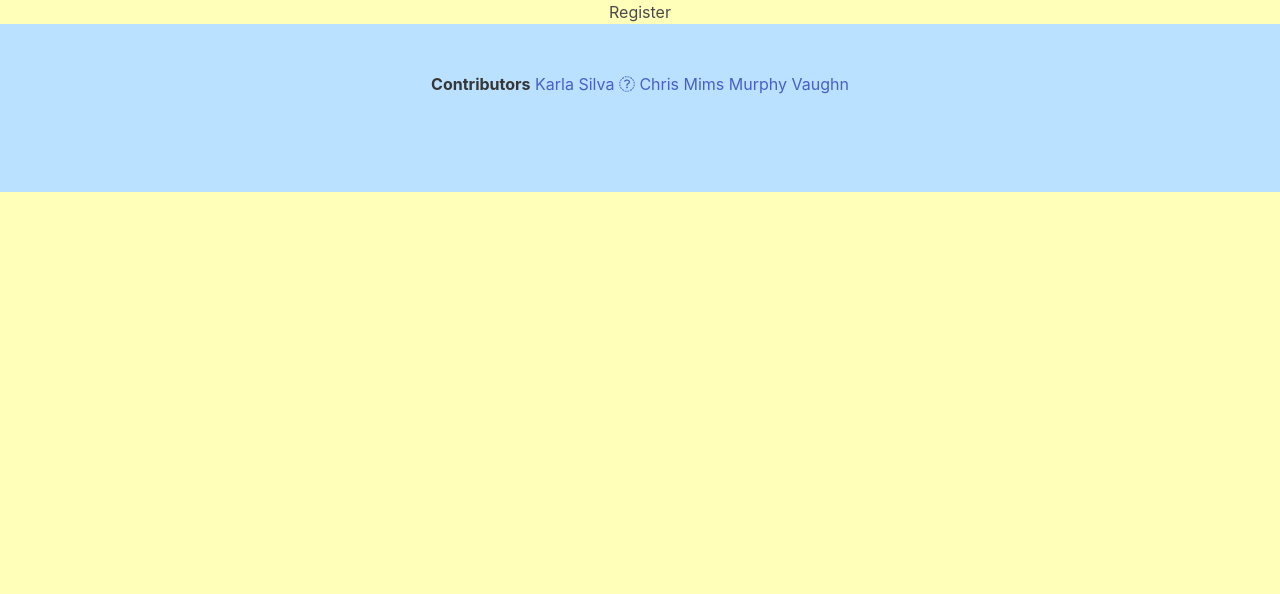
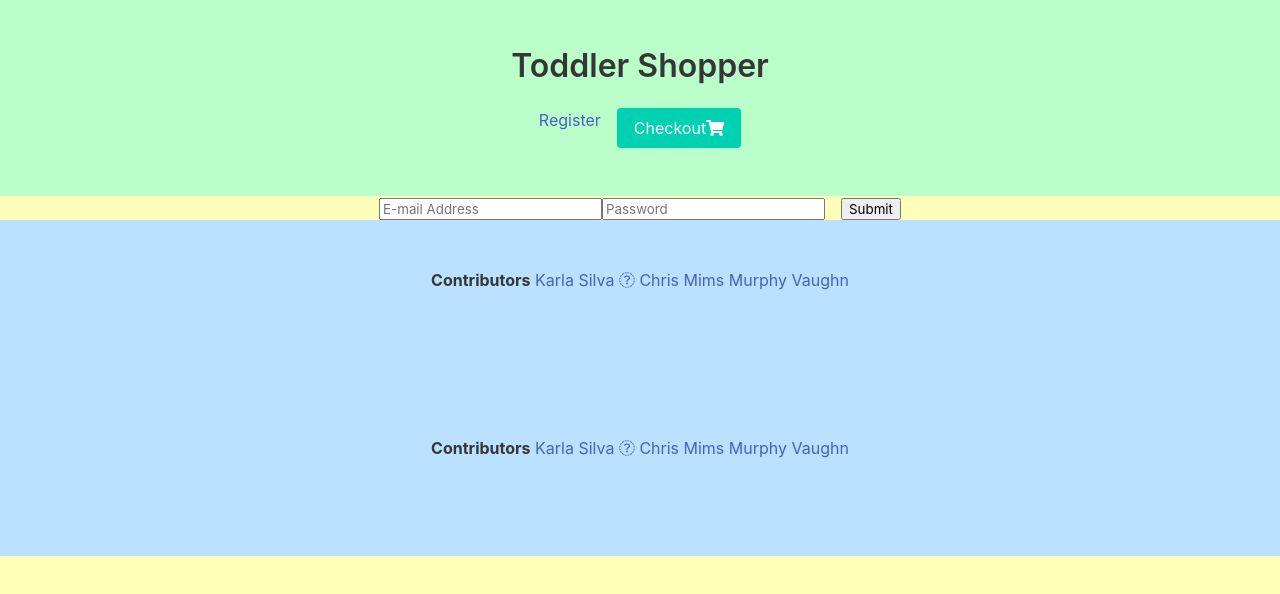
Before and after one commit to proflonghair07/Toddler_Shopper_Twelve, a React (Create React App) app in the folder client/: page /register in a window 1280 px wide. Shown: the top 594 px of the page. Built offline with nearby package versions, Linux system fonts and the light colour scheme.

Commit message:
register user mvp

```diff
--- a/client/src/pages/Register.js
+++ b/client/src/pages/Register.js
@@ -1,10 +1,14 @@
 import React, { Component } from "react";
+import Navbar from "../components/Header";
+import Footer from "../components/Footer";
+
 import API from "../util/API";
 
 
 class Register extends Component {
   state = {
-
+    emailAddress: "",
+    password: ""
   };
 
   // When the component mounts, load the next dog to be displayed
@@ -12,14 +16,67 @@ class Register extends Component {
 
   }
 
-  handleBtnClick = event => {
 
+
+  handleInputChange = event => {
+    // Getting the value and name of the input which triggered the change
+    let value = event.target.value;
+    const name = event.target.name;
+
+    if (name === "password") {
+      value = value.substring(0, 15);
+    }
+    // Updating the input's state
+    this.setState({
+      [name]: value
+    });
   };
+
+  handleFormSubmit = event => {
+    // Preventing the default behavior of the form submit (which is to refresh the page)
+    event.preventDefault();
+    if (!this.state.emailAddress) {
+      alert("Enter your E-mail Address please!");
+    } else if (this.state.password.length < 6) {
+      alert(
+       'Choose a more secure password'
+      );
+    } else {
+      API.registerUser(this.state)
+      .then(alert("User registered."));
+    }
+
+    this.setState({
+      emailAddress: "",
+      password: ""
+    });
+  };
+
 
   render() {
     return (
-      <div>
-        Register
+      <div className="App">
+        <Navbar />
+
+        <form className="form">
+          <input
+            value={this.state.emailAddress}
+            name="emailAddress"
+            onChange={this.handleInputChange}
+            type="text"
+            placeholder="E-mail Address"
+          />
+          <input
+            value={this.state.password}
+            name="password"
+            onChange={this.handleInputChange}
+            type="password"
+            placeholder="Password"
+          />
+          <button onClick={this.handleFormSubmit}>Submit</button>
+        </form>
+
+        <Footer />
       </div>
     );
   }
--- a/client/src/util/API.js
+++ b/client/src/util/API.js
@@ -3,7 +3,10 @@ import axios from "axios";
 export default {
   // Gets all products by category
   getProductsByCategory: function(category) {
-      category = encodeURI(category)
+    category = encodeURI(category);
     return axios.get(`/api/product/category/${category}`);
   },
+  registerUser: function(userInfo) {
+    return axios.post('/api/user/create', userInfo);
+  },
 };
```
Also changed, not shown: 1 other file (tests, documents, lock files or other folders).
